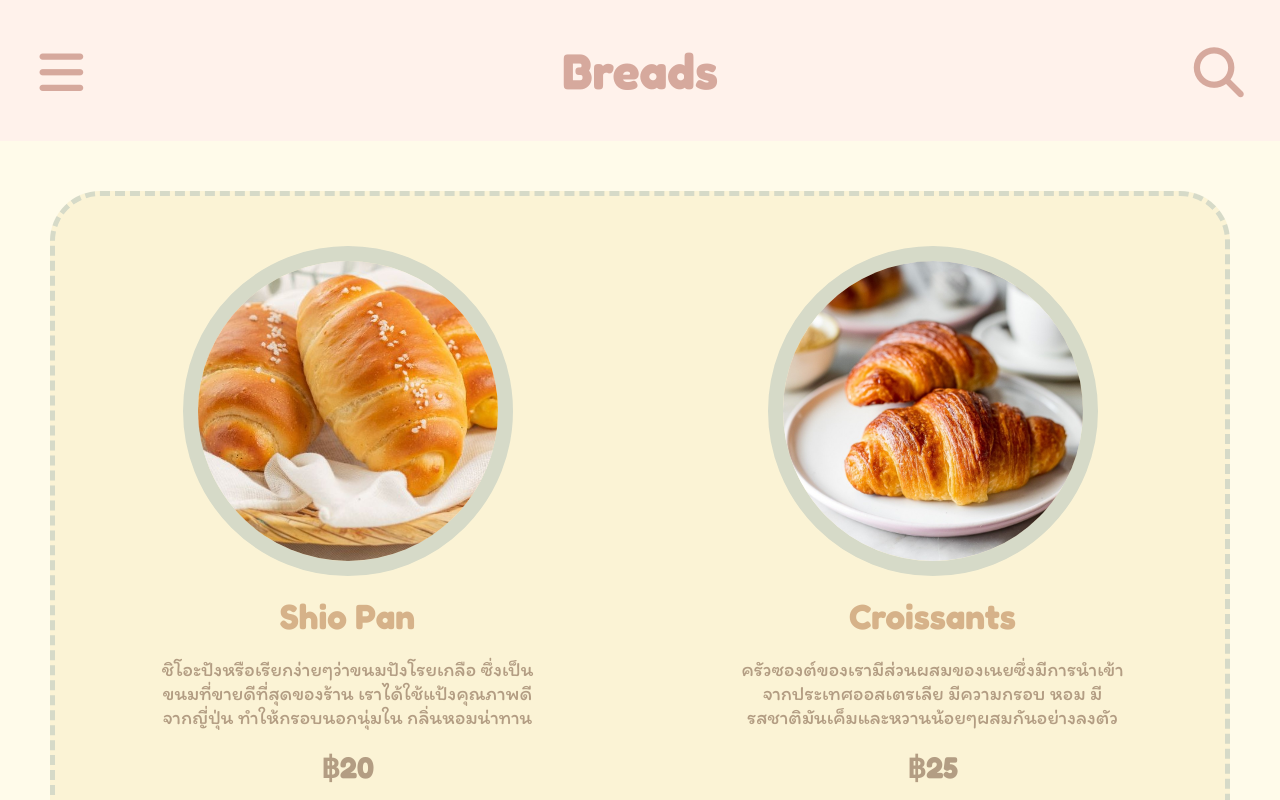
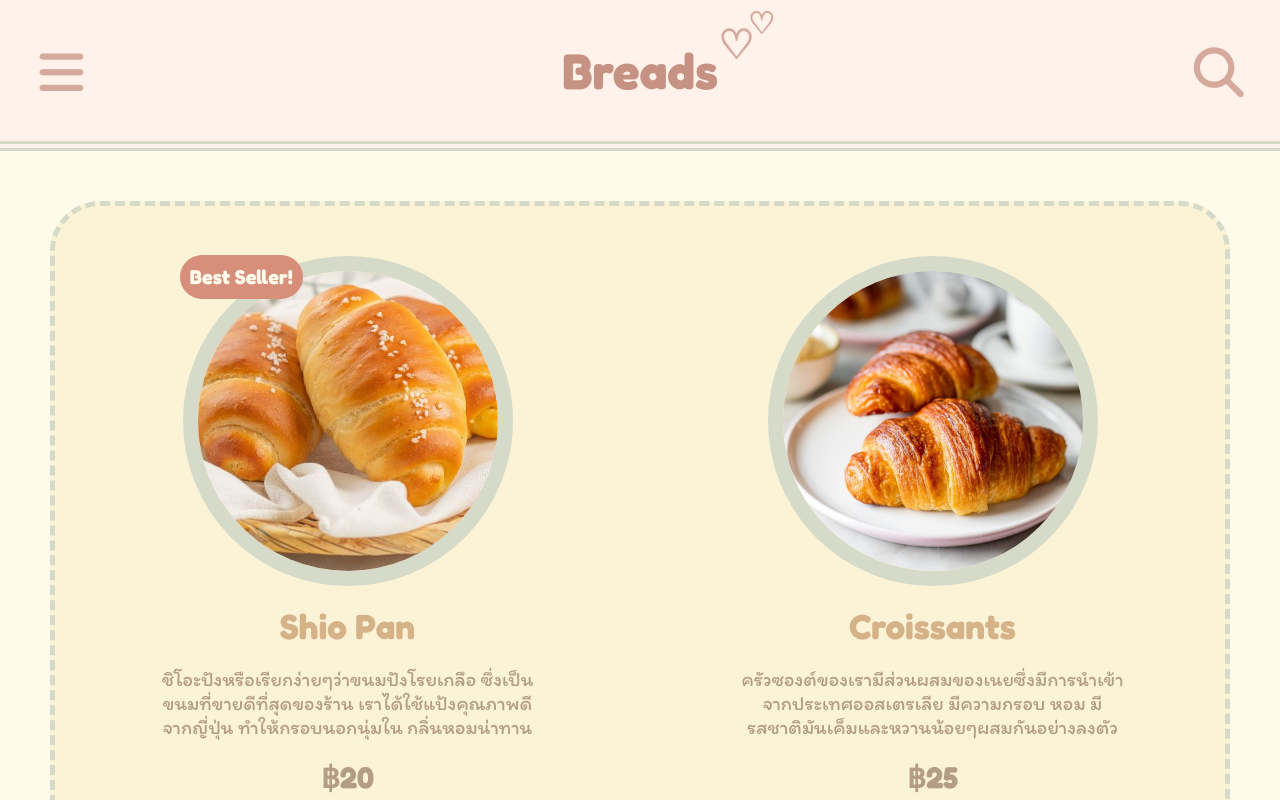
Before and after one commit to nathrada-bua/6809617118_MyShop, a plain HTML site: page my1stcategory.html in a window 1280 px wide. Shown: the top 800 px of the page. Drawn offline with Linux system fonts and the light colour scheme.

Commit message:
Improve styling on the first category page

```diff
--- a/my1stcategory.html
+++ b/my1stcategory.html
@@ -17,7 +17,10 @@
   <body>
     <header id="first-category-header">
       <i class="fa-solid fa-bars"></i>
-      <h1 id="title">Breads</h1>
+      <h1 id="title-first-category">Breads
+        <span id="heart1-decoration">♡</span>
+        <span id="heart2-decoration">♡</span>
+      </h1>
       <i class="fa-solid fa-magnifying-glass"></i>
     </header>
 
@@ -31,7 +34,12 @@
                 width="300px"
                 />
             </div>
-            <p class="name">Shio Pan</p>
+            <p class="name">
+                <span class="best-seller-tag">
+                    Best Seller!
+                </span>
+                Shio Pan
+            </p>
             <p class="bakery-detail">
                 ชิโอะปังหรือเรียกง่ายๆว่าขนมปังโรยเกลือ
                 ซึ่งเป็นขนมที่ขายดีที่สุดของร้าน เราได้ใช้แป้งคุณภาพดีจากญี่ปุ่น
@@ -88,7 +96,12 @@
               width="300px"
             />
           </div>
-          <p class="name">Melon Pan</p>
+          <p class="name">
+            <span class="best-seller-tag">
+                    Best Seller!
+            </span>
+            Melon Pan
+          </p>
           <p class="bakery-detail">
             เมล่อนปัง หนึ่งในขนมอีกแบบของร้านที่ได้รับความนิยม
             เราได้ใช้แป้งจากญี่ปุ่น ข้างนอกหุ้มด้วยคุกกี้กรอบบาง
--- a/mystyle.css
+++ b/mystyle.css
@@ -297,6 +297,7 @@ video {
 
 #first-category-header {
   background-color: #fff2eb;
+  border-bottom: #d6dac8 10px double;
 }
 
 #second-category-header {
@@ -321,3 +322,37 @@ video {
   color: #d6a99d;
   text-decoration: none;
 }
+
+#title-first-category {
+  padding: 40px;
+  margin: 0;
+  font-size: 50px;
+  color: #c59283;
+  text-align: center;
+}
+
+#heart1-decoration {
+  position: absolute;
+  top: 20px;
+  font-size: 40px;
+  color: #d6a99d;
+}
+
+#heart2-decoration {
+  position: absolute;
+  margin-left: 30px;
+  top: 5px;
+  font-size: 30px;
+  color: #d6a99d;
+}
+
+.best-seller-tag {
+  position: absolute;
+  background-color: #d78f7b;
+  padding: 10px;
+  color: #fffbea;
+  margin-top: -350px;
+  margin-left: -100px;
+  font-size: 20px;
+  border-radius: 30px;
+}
```
